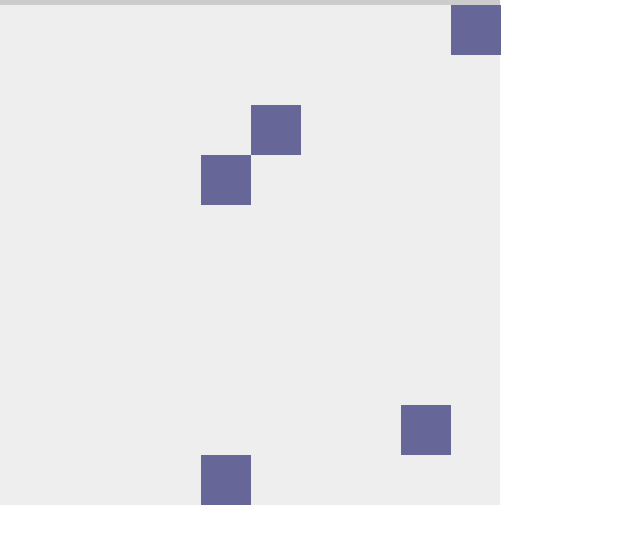
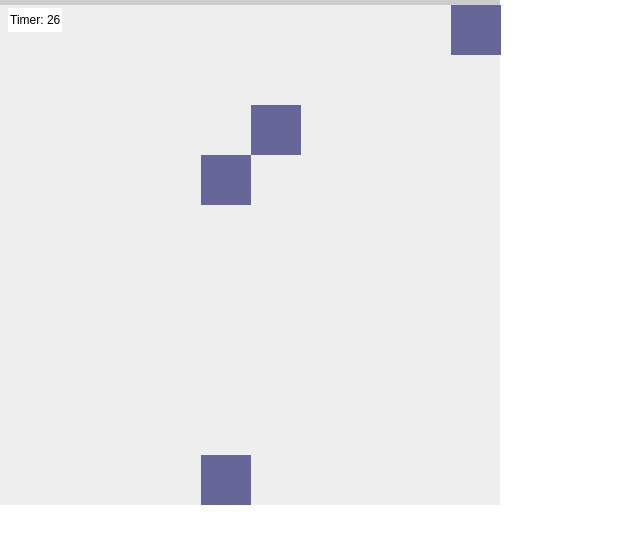
Before and after one commit to adamsilverstein/return-deferred-promise, a plain HTML site: page index.html in a window 1280 px wide. Shown: the whole page, without its empty margins (0-640 px from the left). Drawn offline with nearby package versions, Linux system fonts and the light colour scheme.

Commit message:
Add countdown timer

```diff
--- a/css/return-deferred-promise.css
+++ b/css/return-deferred-promise.css
@@ -28,3 +28,14 @@
 	height: 5px;
 	width: 0%;
 }
+.timer {
+	z-index: 200;
+	width: auto;
+	height: 20px;
+	line-height: 20px;
+	position: absolute;
+	font-size: 12px;
+	font-family: Arial;
+	background-color: #fff;
+	padding: 2px;
+}
--- a/index.html
+++ b/index.html
@@ -9,7 +9,7 @@
 			<link rel="stylesheet" type="text/css" href="css/return-deferred-promise.css"/>
 	</head>
 	<body>
-	<div class="count">0</div>
+	<div class="timer">Timer:  <span class="remaining">31</span></div>
 	<div class="inside">
 	<div class="progress-bar"><div class="progress-complete"></div>
 	</div>
--- a/js/return-deferred-promise.js
+++ b/js/return-deferred-promise.js
@@ -10,10 +10,35 @@ $( document ).ready( function(){
 				return _.random( 0, 9 ) * 50;
 	};
 
+	function startTimer() {
+		var deferred = $.Deferred();
+
+		setTimeout( function(){ tickTimer( deferred ); }, 1000 );
+		return deferred;
+	}
+
+	function tickTimer( deferred ) {
+		var $remaining = $( '.remaining' ),
+			remaining = $remaining.text();
+
+		if ( 'resolved' === allThePromises.state() ){
+			return;
+		}
+
+		if ( remaining > 0 ){
+			remaining--;
+			$remaining.text( remaining );
+			setTimeout( function(){ tickTimer( deferred ); }, 1000 );
+		}
+		if ( 0 === remaining ){
+			deferred.reject(); // Game over!
+		}
+	}
+
 	function addDeferredBox(){
 		var thisBox, horizontalPlusorminus, verticalPlusorminus, newColor, position, moving = false,
-			deferred = $.Deferred(), percentComplete,
-			key = _.random( 1111111111111, 9999999999999 );
+			percentComplete,
+			deferred = $.Deferred(), key = _.random( 1111111111111, 9999999999999 );
 
 		$( '.inside' ).append( '<a href="#" class="deferred-box ' + key + '" style="left:' + randomPosition() +
 								'px; top: ' + randomPosition() + 'px;"></a>' );
@@ -74,7 +99,7 @@ $( document ).ready( function(){
 
 	// Main function add some boxes
 	console.log ( 'adding boxes...' );
-	for( x = 0; x < _.random( 3, 10 ); x++ ){
+	for( x = 0; x < _.random( 3, 4 ); x++ ){
 		deferredBox = addDeferredBox();
 		if ( 'undefined' === typeof allThePromises ) {
 			allThePromises = $.when( deferredBox );
@@ -82,20 +107,27 @@ $( document ).ready( function(){
 			allThePromises = $.when( deferredBox, allThePromises );
 		}
 	}
+	console.log ( 'starting timer...' );
+
+	// Start the timer
+	deferred = startTimer();
+	deferred.fail( function(){
+			console.log( 'Game over, you loose!' );
+		});
+
 
 	allThePromises.then(
-		// done
+		// done - you win
 		function(){
-			console.log( 'finished!' );
+			console.log( 'You Win!' );
 			$( '.progress-complete' ).css( 'background-color', '#f00' );
 		},
 		// fail
+		function(){},
+		// progress - you are progressing
 		function(){
-
-		},
-		// progress
-		function(){
-			$( '.progress-complete' ).css( 'width', percentComplete );
+			console.log( 'progress!' );
+			$( '.progress-complete' ).animate( { width: percentComplete()  }, 500 );
 		}
 	);
 
```
